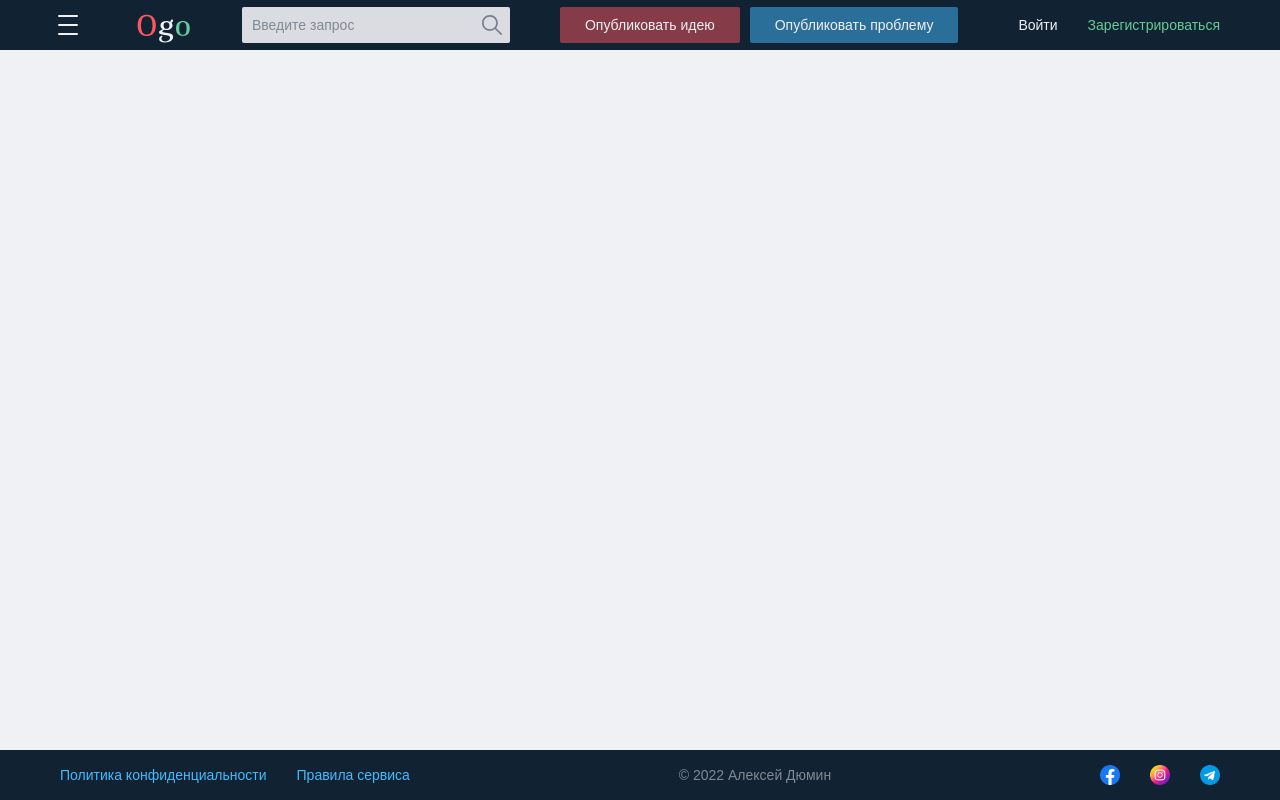
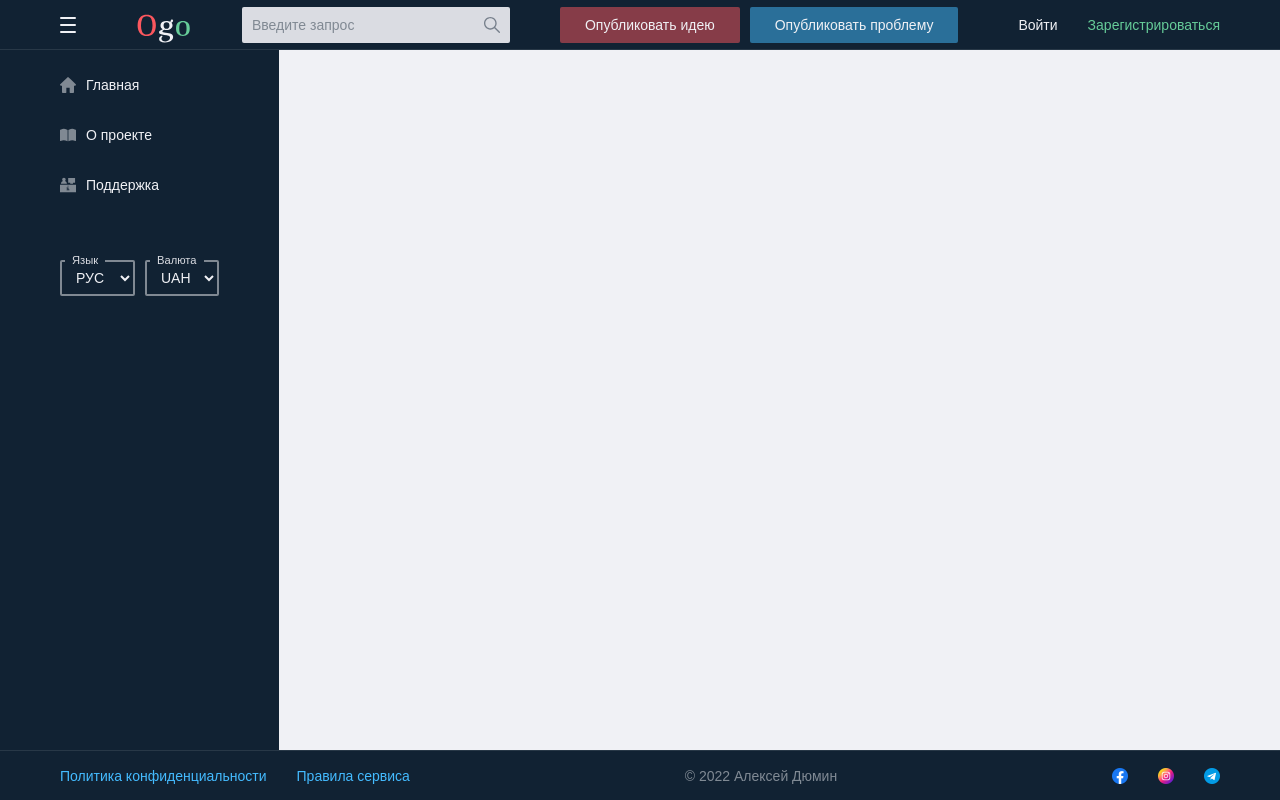
Before and after one commit to AlexDiumin/MySite, a plain HTML site: page index.html in a window 1280 px wide. Both pictures are taken after a click on the button 68 px from the left and 25 px from the top of the page. Drawn offline with Linux system fonts and the light colour scheme; a web font is replaced by a local one.

Commit message:
Burger-menu done!

```diff
--- a/index.html
+++ b/index.html
@@ -36,6 +36,29 @@
 		</div>
 	</header>
 
+	<nav class="menu-wrapper">
+		<ul class="menu-btns">
+			<li class="menu-main-btn"><a href="#"><img src="img/main-ico.svg" alt="main">Главная</a></li>
+			<li class="menu-about-btn"><a href="#"><img src="img/about-ico.svg" alt="about">О проекте</a></li>
+			<li class="menu-support-btn"><a href="#"><img src="img/support-ico.svg" alt="support">Поддержка</a></li>
+		</ul>
+		<div class="select-wrapper">
+			<div class="select-lang-wrapper">
+				<select id="select-lang" class="ghost-btn" name="lang">
+					<option value="РУС">РУС</option>
+					<option value="УКР">УКР</option>
+					<option value="ENG">ENG</option>
+				</select>
+			</div>
+			<div class="select-currency-wrapper">
+				<select id="select-currency" class="ghost-btn" name="currency">
+					<option value="UAH">UAH</option>
+					<option value="USD">USD</option>
+				</select>
+			</div>
+		</div>
+	</nav>
+
 	<main></main>
 
 	<footer>
@@ -51,5 +74,6 @@
 		</div>
 	</footer>
 
+	<script src="js/scripts.js"></script>
 </body>
 </html>
--- /dev/null
+++ b/js/scripts.js
@@ -0,0 +1,3 @@
+document.getElementsByClassName('menu-btn')[0].addEventListener('click', () => {
+	document.getElementsByClassName('menu-wrapper')[0].classList.toggle('menu-active');
+});
--- a/scss/styles.scss
+++ b/scss/styles.scss
@@ -32,7 +32,7 @@
 
 $dark-color: #112233;
 $semi-dark-color: #808993;
-$form-color: #DADCE2;
+$semi-light-color: #DADCE2;
 $light-color: #F0F1F5;
 $accent-color-r: #FC575E;
 $accent-color-g: #66CC99;
@@ -47,15 +47,19 @@ $dist6: 10px;
 $dist7: 5px;
 $dist8: 2px;
 
+$big-padding-val: 50px;
+$padding-val: 25px;
+$small-padding-val: 10px;
+$border-radius-val: 2px;
 $transition-val: .2s;
 
 .menu-btn {
 	width: $dist2;
 	height: $dist2;
-	padding: ($dist2 - $dist4) / 2;
+	padding: $small-padding-val;
 	background-color: transparent;
 	border: 0;
-	border-radius: $dist8;
+	border-radius: $border-radius-val;
 	cursor: pointer;
 	display: flex;
 	flex-direction: column;
@@ -69,8 +73,8 @@ $transition-val: .2s;
 	line-height: $dist2;
 	height: $dist2;
 	border: 0;
-	border-radius: $dist8;
-	padding: 0 $dist3;
+	border-radius: $border-radius-val;
+	padding: 0 $padding-val;
 	text-decoration: none;
 	cursor: pointer;
 	transition: $transition-val;
@@ -81,8 +85,9 @@ $transition-val: .2s;
 	font-size: 1rem;
 	line-height: $dist2 - 2*$dist8;
 	height: $dist2;
-	border-radius: $dist8;
-	padding: 0 $dist4;
+	background-color: transparent;
+	border-radius: $border-radius-val;
+	padding: 0 $padding-val;
 	text-decoration: none;
 	cursor: pointer;
 	transition: $transition-val;
@@ -95,8 +100,8 @@ $transition-val: .2s;
 	height: $dist2;
 	background-color: transparent;
 	border: 0;
-	border-radius: $dist8;
-	padding: 0 $dist6;
+	border-radius: $border-radius-val;
+	padding: 0 $small-padding-val;
 	text-decoration: none;
 	cursor: pointer;
 	transition: $transition-val;
@@ -124,7 +129,8 @@ header, footer {
 
 header {
 	position: fixed;
-	padding: 0 ($dist1 / 2);
+	padding: 0 $padding-val;
+	border-bottom: 1px solid rgba($light-color, .1);
 
 	div {
 		margin: 0 ($dist1 / 2);
@@ -147,7 +153,7 @@ header {
 				background-color: $light-color;
 				margin: 0;
 				border: 0;
-				border-radius: $dist8;
+				border-radius: $border-radius-val;
 			}
 		}
 	}
@@ -178,13 +184,13 @@ header {
 			color: $dark-color;
 			height: $dist2;
 			width: calc(100% - $dist2);
-			background-color: $form-color;
+			background-color: $semi-light-color;
 			border: 0;
 			border-top-left-radius: $dist8;
 			border-bottom-left-radius: $dist8;
 			border-top-right-radius: 0;
 			border-bottom-right-radius: 0;
-			padding: 0 $dist6;
+			padding: 0 $small-padding-val;
 			display: inline-flex;
 
 			&::placeholder {
@@ -195,13 +201,13 @@ header {
 		.search-btn {
 			width: $dist2;
 			height: $dist2;
-			background-color: $form-color;
+			background-color: $semi-light-color;
 			border: 0;
 			border-top-left-radius: 0;
 			border-bottom-left-radius: 0;
 			border-top-right-radius: $dist8;
 			border-bottom-right-radius: $dist8;
-			padding: 0;
+			padding: $small-padding-val;
 			cursor: pointer;
 			display: inline-flex;
 			align-items: center;
@@ -210,11 +216,6 @@ header {
 
 			&:hover {
 				background-color: $light-color;
-			}
-
-			img {
-				width: $dist4;
-				height: $dist4;
 			}
 		}
 	}
@@ -264,6 +265,106 @@ header {
 	}
 }
 
+.menu-wrapper {
+	height: calc(100vh - $dist1);
+	padding: $small-padding-val 0;
+	position: fixed;
+	top: $dist1;
+	left: 0;
+	background-color: $dark-color;
+	transition: $transition-val;
+	transform: translateX(-100%);
+
+	ul {
+		li {
+			a {
+				@extend %font-medium;
+				font-size: 1rem;
+				line-height: $dist1;
+				color: $light-color;
+				width: 100%;
+				height: $dist1;
+				padding: 0 $big-padding-val;
+				transition: $transition-val;
+				text-decoration: none;
+				display: flex;
+				align-items: center;
+
+				&:hover {
+					background-color: rgba($light-color, .2);
+				}
+
+				&:focus {
+					background-color: $light-color;
+					color: $dark-color;
+				}
+
+				img {
+					height: $dist2;
+					width: $dist2;
+					padding: $small-padding-val;
+				}
+			}
+		}
+	}
+
+	.select-wrapper {
+		margin: $dist1;
+		padding: 0 $small-padding-val;
+		display: flex;
+
+		div {
+			position: relative;
+
+			select {
+				border: $dist8 solid $semi-dark-color;
+				color: $light-color;
+				padding: 0 $small-padding-val;
+
+				&:hover {
+					border-color: rgba($light-color, .7);
+				}
+
+				option {
+					background-color: $semi-dark-color;
+					color: $dark-color;
+				}
+			}
+		}
+
+		.select-lang-wrapper::before,
+		.select-currency-wrapper::before {
+			@extend %font-regular;
+			font-size: .8rem;
+			line-height: 1rem;
+			color: $semi-light-color;
+			height: 1rem;
+			background-color: $dark-color;
+			padding: 0 .5rem;
+			position: absolute;
+			top: -.5rem;
+			left: calc($dist8 + $small-padding-val - .5rem);
+		}
+
+		.select-lang-wrapper {
+			margin-right: $dist6;
+
+			&::before {
+				content: 'Язык';
+			}
+		}
+
+		.select-currency-wrapper {
+			&::before {
+				content: 'Валюта';
+			}
+		}
+	}
+}
+.menu-active {
+	transform: translateX(0%);
+}
+
 main {
 	min-height: calc(100vh - $dist1);
 	width: 100%;
@@ -271,10 +372,13 @@ main {
 }
 
 footer {
-	padding: 0 $dist1;
+	border-top: 1px solid rgba($light-color, .1);
+	padding: 0 $big-padding-val;
 	display: flex;
 	justify-content: space-between;
 	align-items: center;
+	position: relative;
+	z-index: 999;
 
 	.rules-wrapper {
 		display: inline-flex;
@@ -304,6 +408,9 @@ footer {
 		display: inline-flex;
 
 		a {
+			width: $dist2;
+			height: $dist2;
+			padding: $small-padding-val;
 			margin-left: $dist6;
 			display: inline-flex;
 			justify-content: center;
@@ -312,11 +419,6 @@ footer {
 			&:hover {
 				background-color: rgba($light-color, .2);
 			}
-
-			img {
-				width: $dist4;
-				height: $dist4;
-			}
 		}
 	}
 }
```
Also changed, not shown: css/styles.css, img/about-ico.svg (added), img/main-ico.svg (added), img/support-ico.svg (added), 1 other file.
